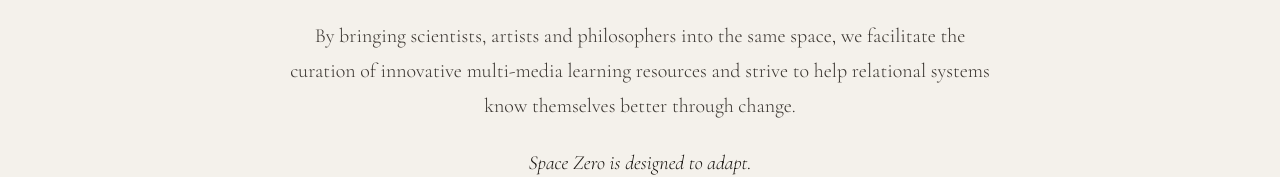
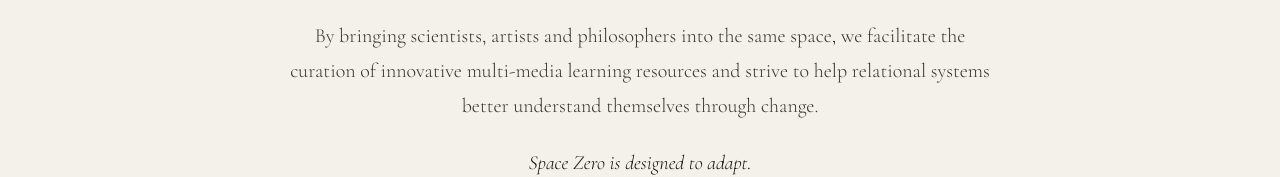
Before and after one commit to alexsabine/spacezero, a plain HTML site: page what.html in a window 1280 px wide. Shown: the part 701-878 px from the top of the page. Drawn offline with nearby package versions, Linux system fonts and the light colour scheme.

Commit message:
Update what.html

```diff
--- a/what.html
+++ b/what.html
@@ -390,7 +390,7 @@
   <div class="section-inner">
     <div class="what-intro-body">
       <p>Space Zero is a meeting place where nature, spirituality, and science converge. We create conditions for relational flourishing through shared kindness and creativity.</p>
-      <p>By bringing scientists, artists and philosophers into the same space, we facilitate the curation of innovative multi-media learning resources and strive to help relational systems know themselves better through change.</p>
+      <p>By bringing scientists, artists and philosophers into the same space, we facilitate the curation of innovative multi-media learning resources and strive to help relational systems better understand themselves through change.</p>
       <p><em>Space Zero is designed to adapt.</em></p>
     </div>
   </div>
```
